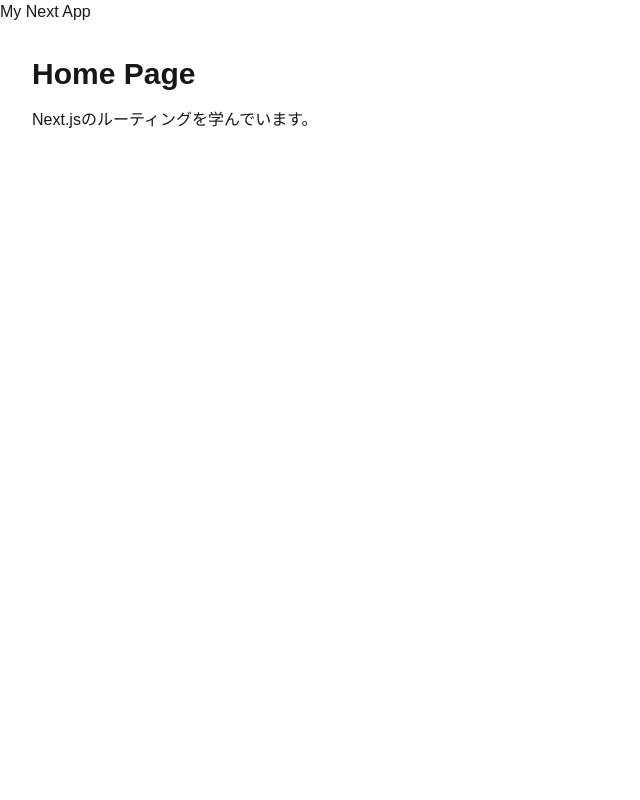
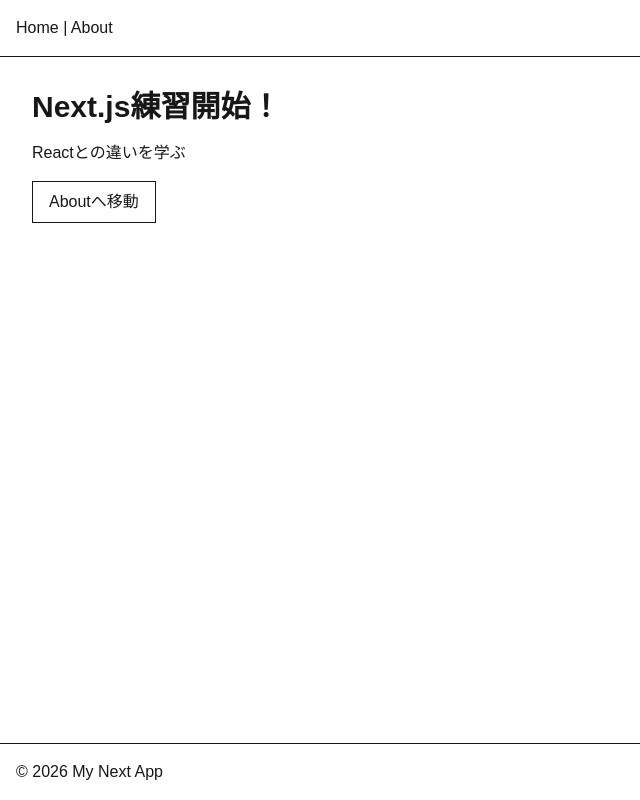
Before and after one commit to mae134/nextjs-practice, a Next.js app: page / in a window 1280 px wide. Shown: the whole page, without its empty margins (0-640 px from the left). Built offline with nearby package versions, Linux system fonts and the light colour scheme.

Commit message:
feat: add Next.js routing examples

```diff
--- a/src/app/about/page.tsx
+++ b/src/app/about/page.tsx
@@ -9,5 +9,5 @@
         Next.jsのルーティングを学んでいます。
       </p>
     </main>
-  );
+  )
 }
--- a/src/app/layout.tsx
+++ b/src/app/layout.tsx
@@ -1,36 +1,48 @@
-import type { Metadata } from "next";
-import { Geist, Geist_Mono } from "next/font/google";
-import "./globals.css";
+import type { Metadata } from "next"
+import { Geist, Geist_Mono } from "next/font/google"
+import "./globals.css"
+import Link from "next/link"
 
 const geistSans = Geist({
   variable: "--font-geist-sans",
   subsets: ["latin"],
-});
+})
 
 const geistMono = Geist_Mono({
   variable: "--font-geist-mono",
   subsets: ["latin"],
-});
+})
 
 export const metadata: Metadata = {
   title: "Create Next App",
   description: "Generated by create next app",
-};
+}
 
 export default function RootLayout({
   children,
 }: Readonly<{
-  children: React.ReactNode;
+  children: React.ReactNode
 }>) {
   return (
     <html
       lang="en"
       className={`${geistSans.variable} ${geistMono.variable} h-full antialiased`}
     >
-      <header>
-        My Next App
-      </header>
-      <body className="min-h-full flex flex-col">{children}</body>
+      <body className="min-h-full flex flex-col">
+        <header className="border-b p-4">
+          <Link href="/">Home</Link>
+          {" | "}
+          <Link href="/about">About</Link>
+        </header>
+
+        <main className="flex-1">
+          {children}
+        </main>
+
+        <footer className="border-t p-4">
+          © {new Date().getFullYear()} My Next App
+        </footer>
+      </body>
     </html>
-  );
+  )
 }
--- a/src/app/page.tsx
+++ b/src/app/page.tsx
@@ -1,13 +1,32 @@
+"use client"
+
+import { useRouter } from "next/navigation"
+
 export default function Home() {
+
+  const router = useRouter()
+
+  const handleClick = () => {
+    router.push("/about")
+  }
+
   return (
     <main className="p-8">
       <h1 className="text-3xl font-bold">
-        Home Page
+        Next.js練習開始！
       </h1>
 
       <p className="mt-4">
-        Next.jsのルーティングを学んでいます。
+        Reactとの違いを学ぶ
       </p>
+
+      <button
+        onClick={handleClick}
+        className="mt-4 border px-4 py-2"
+      >
+        Aboutへ移動
+      </button>
+
     </main>
-  );
+  )
 }
--- /dev/null
+++ b/src/app/product/[id]/page.tsx
@@ -0,0 +1,16 @@
+
+
+export default async function ProductPage({
+  params,
+}: {
+  params: Promise<{ id: string }>
+}) {
+  const { id } = await params
+
+  return (
+    <main className="p-8">
+      <h1>商品詳細</h1>
+      <p>ID: {id}</p>
+    </main>
+  )
+}
--- /dev/null
+++ b/src/app/search/page.tsx
@@ -0,0 +1,14 @@
+export default async function SearchPage({
+  searchParams,
+}: {
+  searchParams: Promise<{ keyword?: string }>
+}) {
+  const { keyword } = await searchParams
+
+  return (
+    <main className="p-8">
+      <h1>検索ページ</h1>
+      <p>keyword: {keyword ?? "未指定"}</p>
+    </main>
+  )
+}
```
